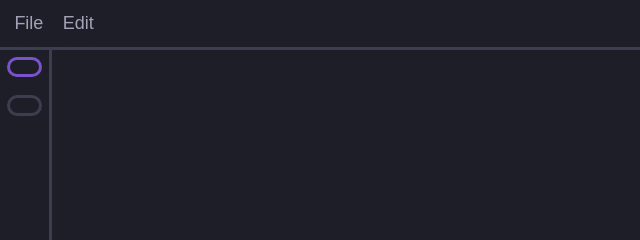
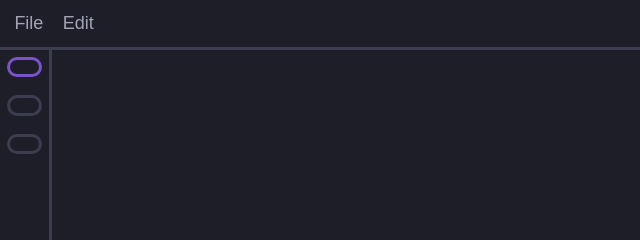
Before and after one commit to ehanahamed/hackfree2024, a plain HTML site: page site/index.html in a window 1280 px wide. Shown: the top 240 px of the page, 0-640 px from the left. Drawn offline with Linux system fonts and the light colour scheme; a web font is replaced by a local one.

Commit message:
add more ui buttons

```diff
--- a/site/index.html
+++ b/site/index.html
@@ -37,6 +37,7 @@
           <div class="flex varDir">
             <button id="toolSelect" class="select" onclick="tools.select()"><i class="nf nf-fa-mouse_pointer"></i></button>
             <button id="toolMove" class="select" onclick="tools.move()"><i class="nf nf-md-cursor_move"></i></button>
+            <button id="toolSize" class="select" onclick="tools.size()"><i class="nf nf-md-resize"></i></button>
           </div>
         </div>
         <div class="view surface">
--- a/site/js/tools.js
+++ b/site/js/tools.js
@@ -2,12 +2,20 @@ var tools = {
   current: "select",
   select: function () {
     document.getElementById("toolSelect").classList.add("selected");
-    document.getElementById("toolMove").classList.remove("selected")
+    document.getElementById("toolMove").classList.remove("selected");
+    document.getElementById("toolSize").classList.remove("selected");
     tools.current = "select";
   },
   move: function () {
     document.getElementById("toolSelect").classList.remove("selected");
-    document.getElementById("toolMove").classList.add("selected")
+    document.getElementById("toolMove").classList.add("selected");
+    document.getElementById("toolSize").classList.remove("selected");
+    tools.current = "move";
+  },
+  size: function () {
+    document.getElementById("toolSelect").classList.remove("selected");
+    document.getElementById("toolMove").classList.remove("selected");
+    document.getElementById("toolSize").classList.add("selected");
     tools.current = "move";
   }
 }
```
